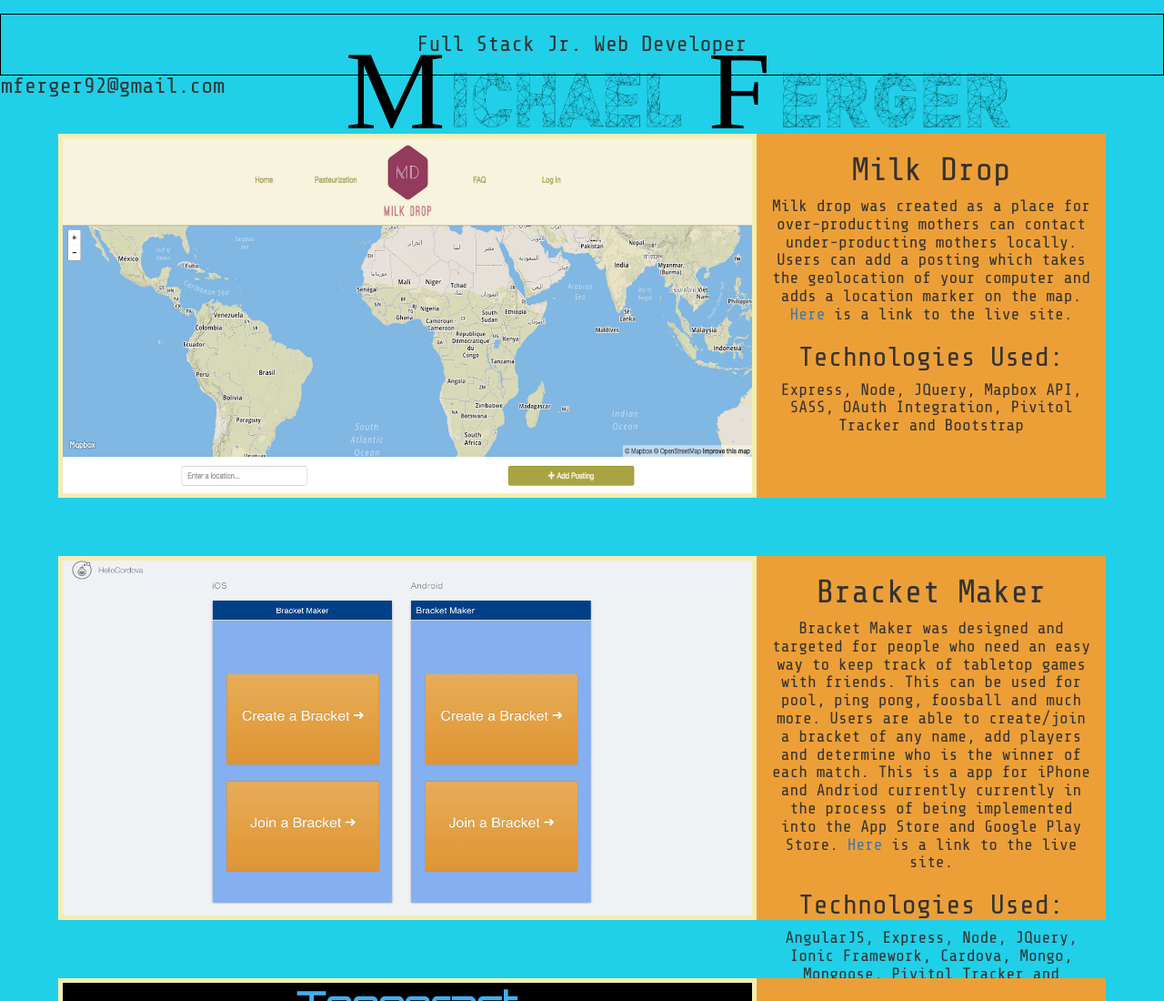
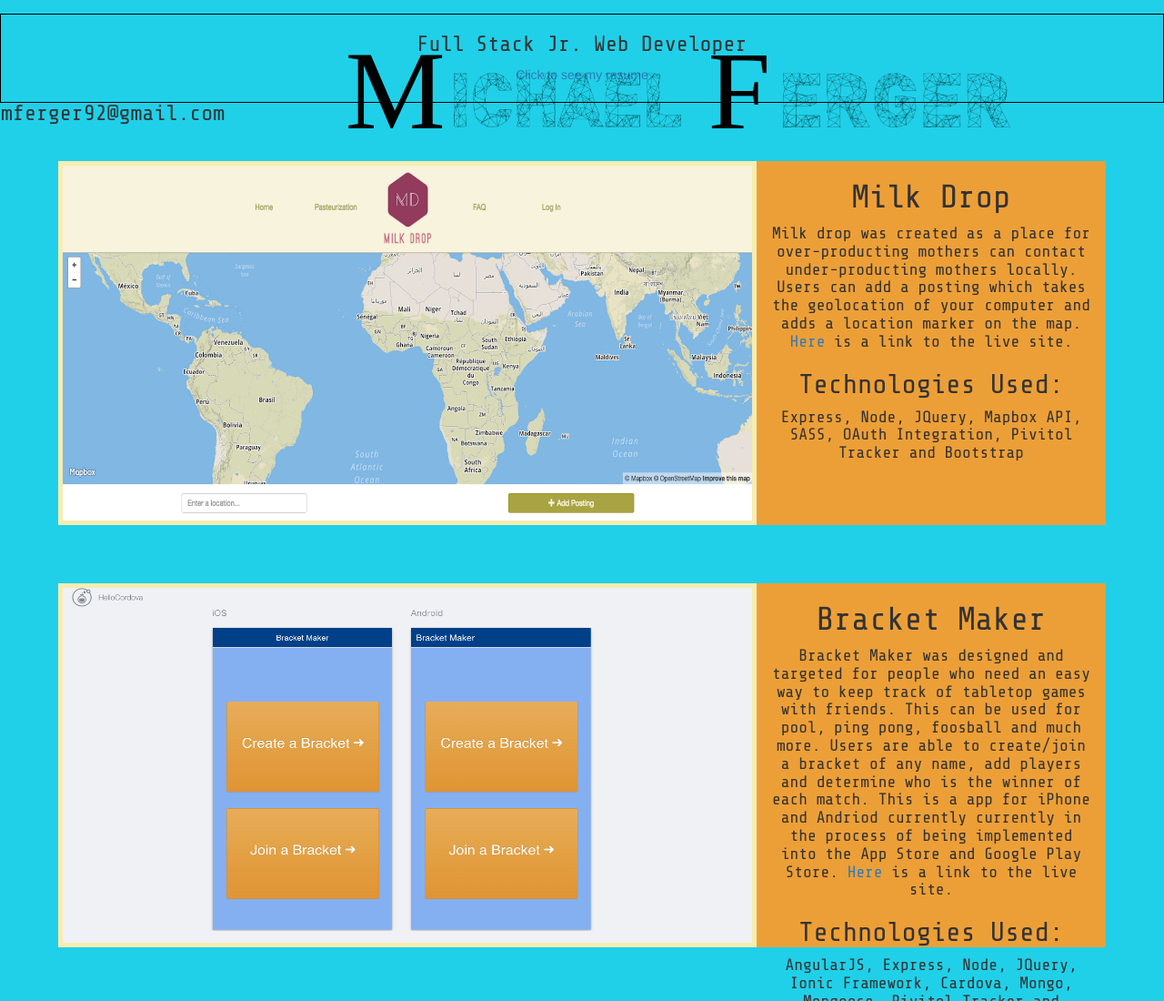
Before and after one commit to MFerger/Port, a plain HTML site: page index.html in a window 1280 px wide. Shown: the top 1100 px of the page at 91% size. Drawn offline with nearby package versions, Linux system fonts and the light colour scheme.

Commit message:
added second page for resume

```diff
--- a/index.html
+++ b/index.html
@@ -28,7 +28,7 @@
   </div>
 
     <h3>Full Stack Jr. Web Developer</h3>
-
+    <a href="resume.html">Click to see my resume</a>
     <h3>
     <!-- <span style="float: right">Michael Ferger</span> -->
     <span style="float: left">mferger92@gmail.com</span>
```
Also changed, not shown: resume.html (added, +1 -0 lines).
